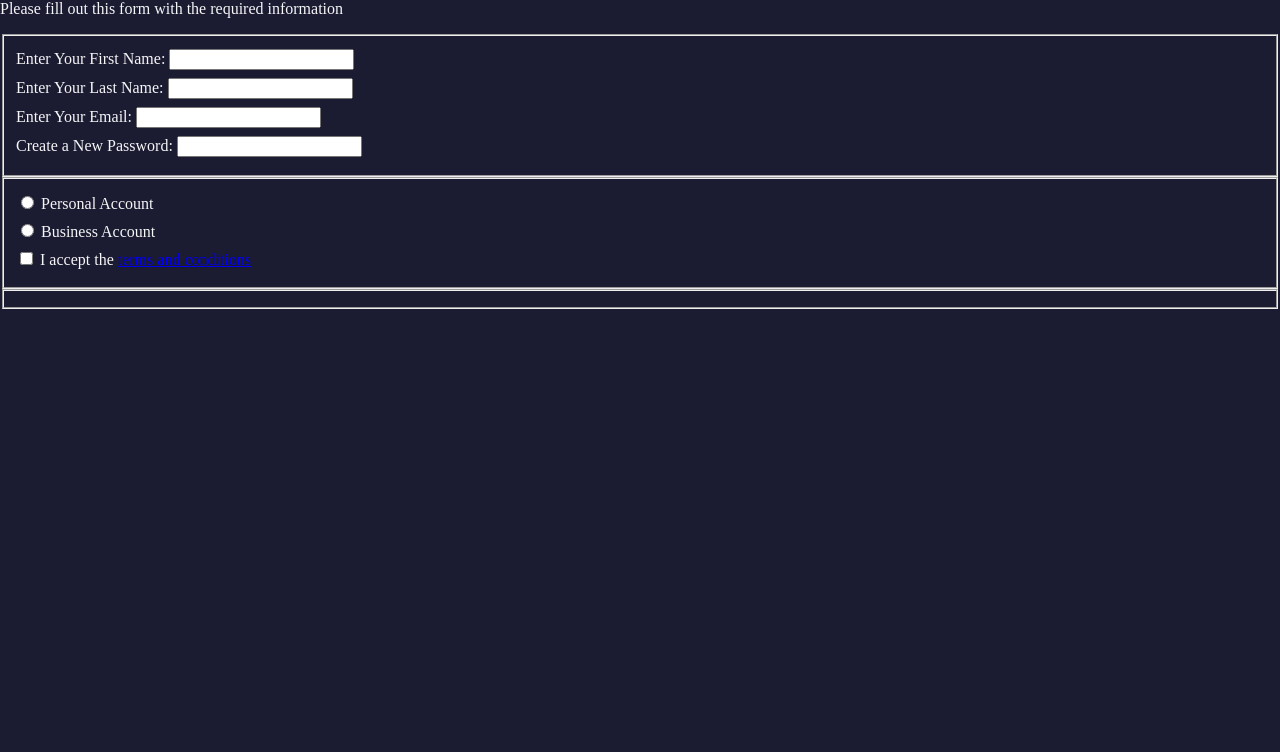
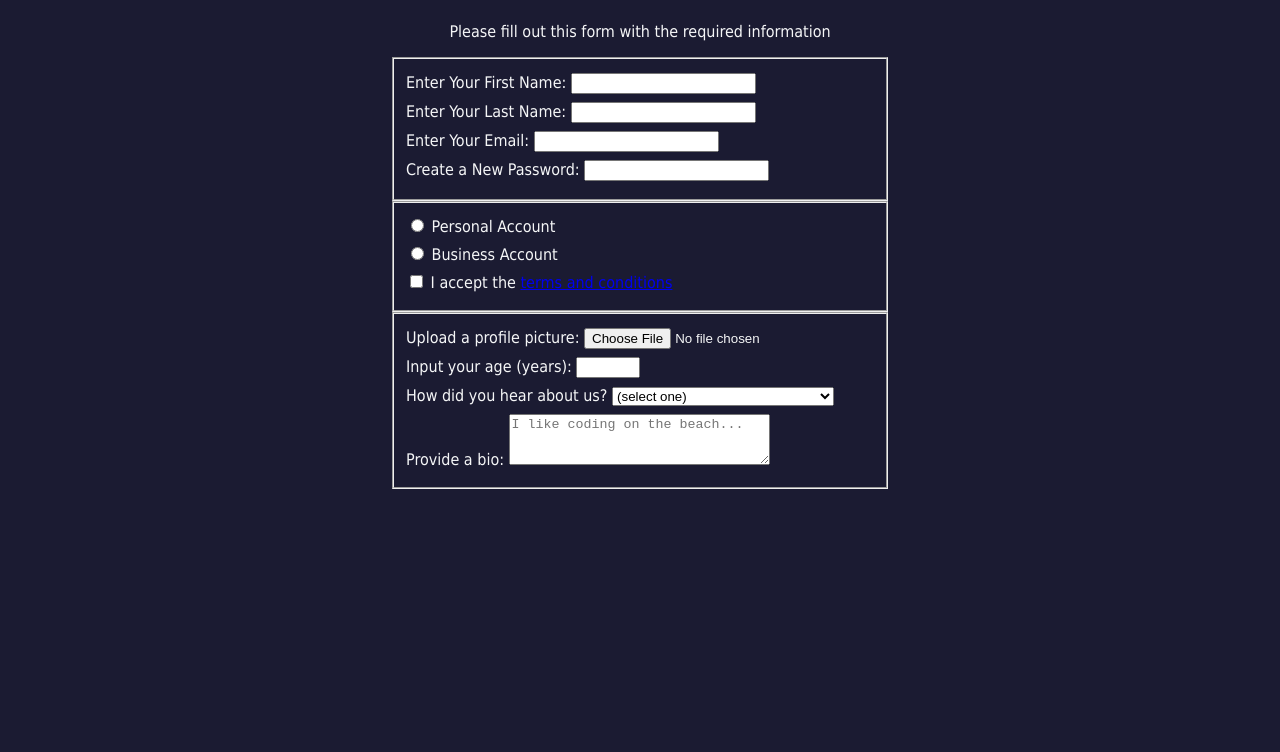
Before and after one commit to arunim04/WebDev, a plain HTML site: page FCC/Registration Form/registrationform.html in a window 1280 px wide. Shown: the part 80-832 px from the top of the page. Drawn offline with Linux system fonts and the light colour scheme.

Commit message:
changes made to registration form

```diff
--- a/FCC/Registration Form/reg.css
+++ b/FCC/Registration Form/reg.css
@@ -4,9 +4,21 @@ body {
     margin: 0;
     background-color: #1b1b32;
     color: #f5f6f7;
+    font-family:Tahoma;
+    font-size:16px;
 }
 
 label {
     display: block;
     margin: 0.5rem 0;
 }
+h1,p{
+    text-align:center;
+    margin:1em auto;
+}
+form{
+    margin: 0 auto;
+    max-width:500px;
+    min-width:300px;
+    width:60vw;
+}
--- a/FCC/Registration Form/registrationform.html
+++ b/FCC/Registration Form/registrationform.html
@@ -28,7 +28,22 @@
                     <input id="terms-and-conditions" type="checkbox" required /> I accept the <a href="https://www.freecodecamp.org/news/terms-of-service/">terms and conditions</a>
                 </label>
             </fieldset>
-            <fieldset></fieldset>
+            <fieldset>
+                <label for="profile-picture">Upload a profile picture: <input id="profile-picture" type="file" name="file"/></label>
+                <label for="age">Input your age (years): <input id="age" type="number" min="13" max="120" name="age" /></label>
+                <label for="referrer">How did you hear about us?
+                    <select id="referrer" name="referrer">
+                        <option value="">(select one)</option>
+                        <option value="1">freeCodeCamp News</option>
+                        <option value="2">freeCodeCamp YouTube Channel</option>
+                        <option value="3">freeCodeCamp Forum</option>
+                        <option value="4">Other</option>
+                    </select>
+                </label>
+                <label for="bio">Provide a bio:
+                <textarea id ="bio" rows="3" cols="30" placeholder="I like coding on the beach..." name="bio"></textarea>
+                </label>
+            </fieldset>
         </form>
     </body>
 </html>
--- a/notes.txt
+++ b/notes.txt
@@ -17,6 +17,11 @@
        checked- selects a option by default
        minlength- specifies the minimum number of characters
        pattern- define a regular expression that the password must match to be considered valid.eg- [a-z0-5]{8,}
+       min/max- defines the range of numbers when input type is number
+<select>- adds a dropdown
+<textarea>- adds a textarea
+      rows/cols- specifies initial size
+<option>- adds options under the select dropdown
 <button>- creates button
         type- defines the type or use of button
 <label>- used to help associate the text for an input element with the input element itself
```
